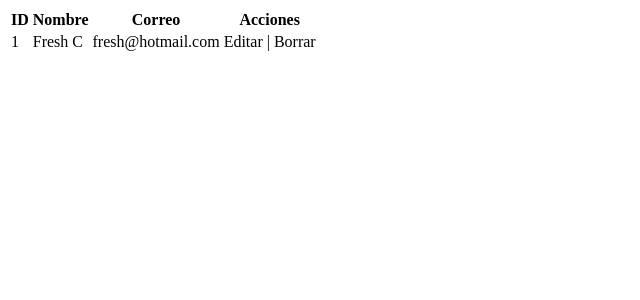
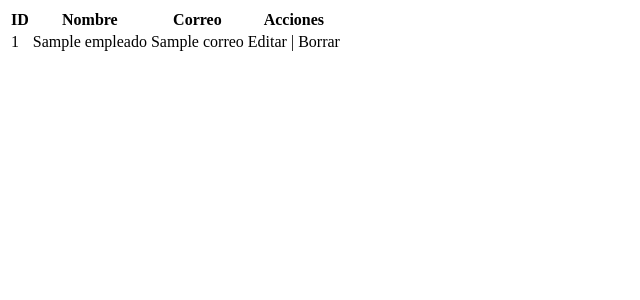
Before and after one commit to Francocalvino/crudbootstrap, a PHP site: template vistas/empleados/inicio.php in a window 1280 px wide. Shown: the top 300 px of the page, without its empty margins (0-640 px from the left). Run offline with PHP 8.4, Linux system fonts and the light colour scheme; the template is opened without the code that fills it: most values are stand-ins (such as "Sample title", 1, 10 or a date in 2020).

Commit message:
impresion de datos

```diff
--- a/controladores/controlador_empleados.php
+++ b/controladores/controlador_empleados.php
@@ -9,7 +9,7 @@ class ControladorEmpleados{
 
     public function inicio(){
 
-        print_r(Empleado::consultar());
+        $empleados=Empleado::consultar();
 
         include_once("vistas/empleados/inicio.php");
 
--- a/vistas/empleados/inicio.php
+++ b/vistas/empleados/inicio.php
@@ -8,12 +8,16 @@
         </tr>
     </thead>
     <tbody>
+
+    <?php foreach ($empleados as $empleado) { ?>
         <tr>
-            <td> 1 </td>
-            <td> Fresh C </td>
-            <td>fresh@hotmail.com</td>
+            <td> <?php echo $empleado->id; ?> </td>
+            <td>  <?php echo $empleado->nombre; ?>  </td>
+            <td> <?php echo $empleado->correo; ?></td>
             <td> Editar | Borrar </td>
         </tr>
 
+
+       <?php } ?>
     </tbody>
 </table>
```
